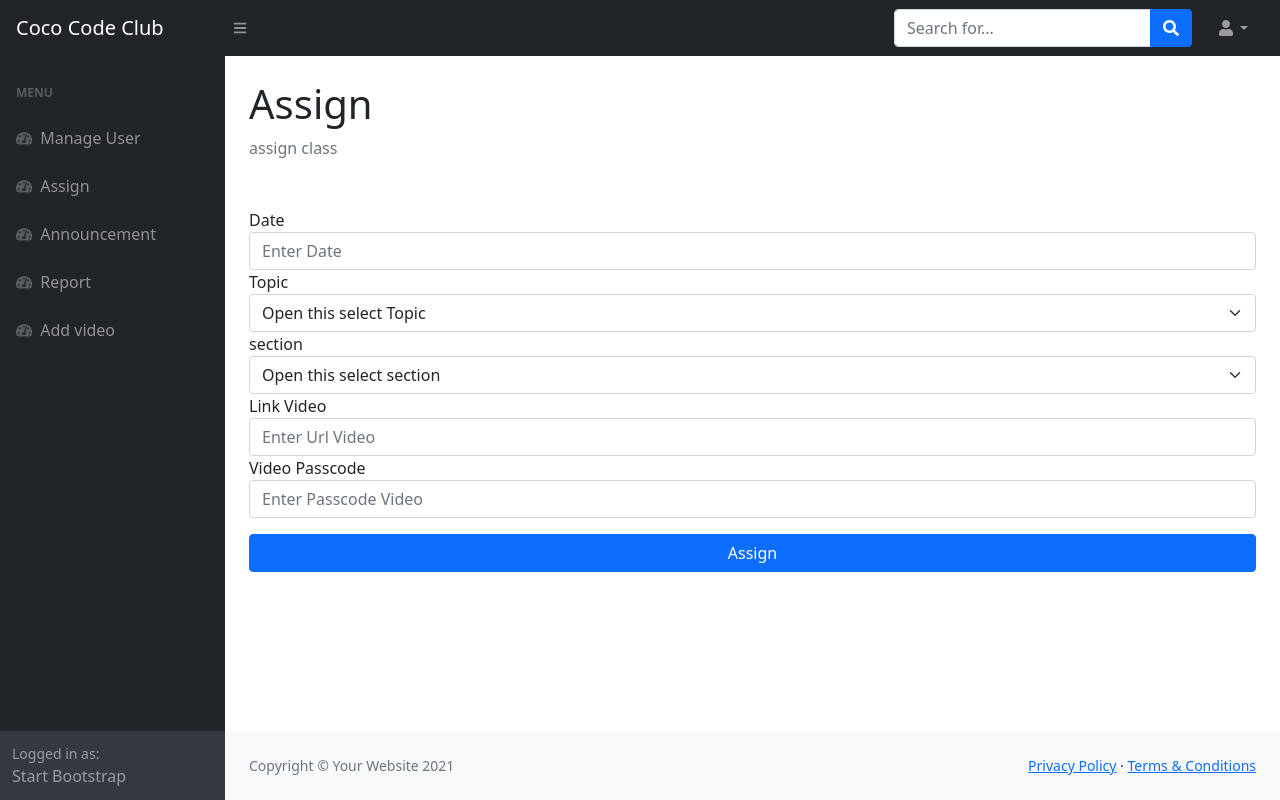
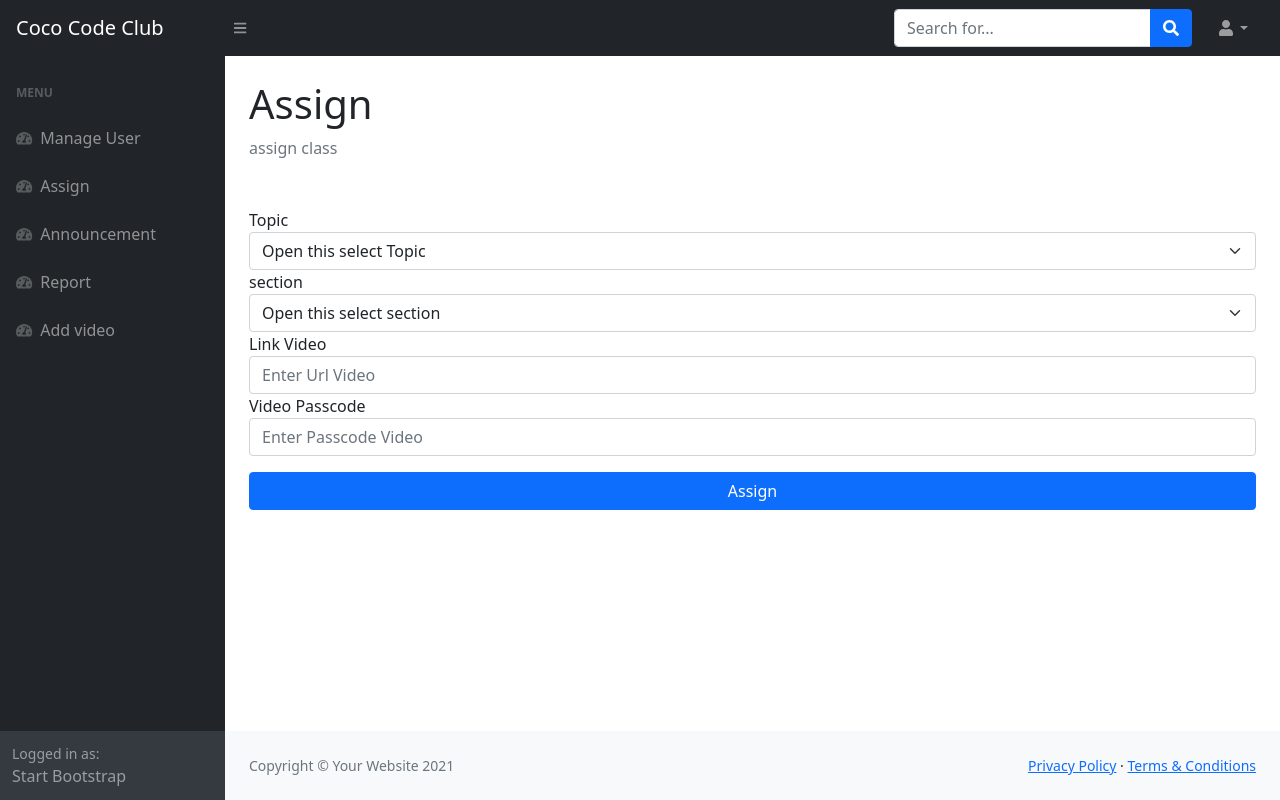
Before and after one commit to nackzess/web, a PHP site: page /tour/assign_vdo.php in a window 1280 px wide. Run offline with PHP 8.4, Linux system fonts and the light colour scheme; data comes from the database, SQL or seed files in the repository; some libraries are stand-ins or nearby versions.

Commit message:
-- fix 2 --

```diff
--- a/assign_vdo.php
+++ b/assign_vdo.php
@@ -48,13 +48,6 @@
                     <div>
                         <div>
                             <form action="assign_vdo_db.php" method="post" class="form-horizontal my-5">
-
-                                <div class="form-group">
-                                    <label for="date" class="col-sm-3 control-label">Date</label>
-                                    <div class="col-sm-12">
-                                        <input id="datepicker" type="text" name="date" class="form-control" required placeholder="Enter Date">
-                                    </div>
-                                </div>
 
                                 <div class="form-group">
                                     <label for="topic" class="col-sm-3 control-label">Topic</label>
--- a/assign_vdo_db.php
+++ b/assign_vdo_db.php
@@ -10,7 +10,7 @@
     $passcode = $_POST["vdo_pass"];
 
 
-    $sql = "UPDATE section_".$sec." SET link_vdo = $link_vdo, link_vdo = $passcode WHERE topic = $topic;";
+    $sql = "UPDATE section_".$sec." SET link_vdo = '$link_vdo' , link_vdo = '$passcode' WHERE topic = '$topic';";
     $query = mysql_query($sql) or die;
 
     echo "<script>alert('Assign Successfully...'); window.location='assign.php';</script>";
```
